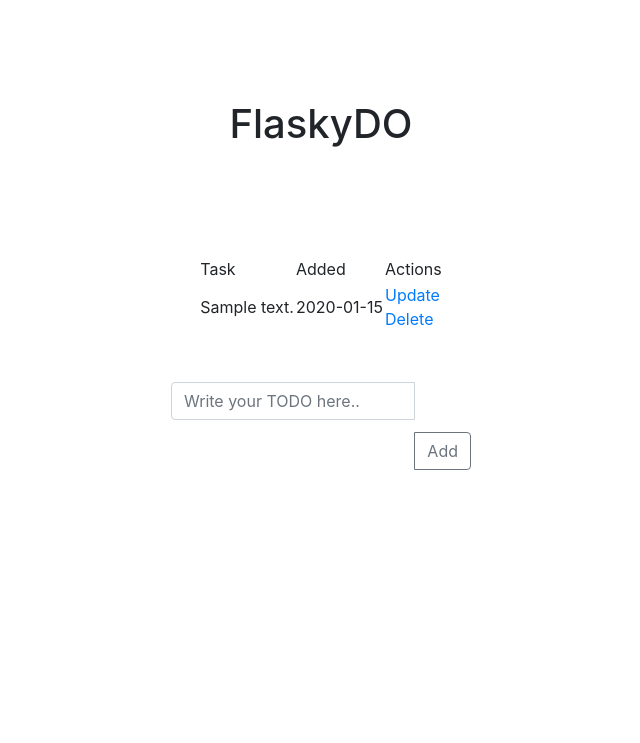
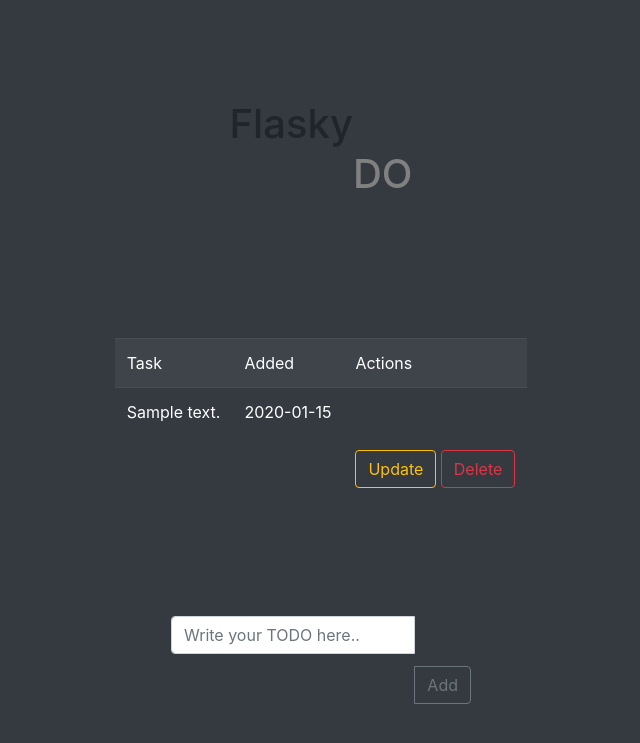
Before and after one commit to RuslanPr0g/FlaskyDO, a Flask app: page / in a window 1280 px wide. Shown: the top 743 px of the page, without its empty margins (319-959 px from the left). Run offline with Flask 2, Linux system fonts and the light colour scheme; tables that the repository leaves empty hold one stand-in row (values such as "Sample post"); some libraries are stand-ins or nearby versions.

Commit message:
new styles

```diff
--- a/app.py
+++ b/app.py
@@ -33,5 +33,17 @@ def index():
         return render_template('index.html', tasks=tasks)
 
 
+@app.route('/delete/<int:id>')
+def delete(id):
+    task_to_del = TODO.query.get_or_404(id)
+
+    try:
+        db.session.delete(task_to_del)
+        db.session.commit()
+        return redirect('/')
+    except:
+        return 'Cannot delete, please try one more time.'
+
+
 if __name__ == "__main__":
     app.run(debug=True)
--- a/templates/base.html
+++ b/templates/base.html
@@ -9,7 +9,7 @@
     <link rel="stylesheet" href="https://stackpath.bootstrapcdn.com/bootstrap/4.5.0/css/bootstrap.min.css" integrity="sha384-9aIt2nRpC12Uk9gS9baDl411NQApFmC26EwAOH8WgZl5MYYxFfc+NcPb1dKGj7Sk" crossorigin="anonymous">
     {% block head %}{% endblock %}
 </head>
-<body>
+<body style="background-color: #343A40;">
     {% block body %}{% endblock %}
 </body>
 </html>
--- a/templates/index.html
+++ b/templates/index.html
@@ -6,9 +6,9 @@
 
 {% block body %}
 <div class="content d-flex flex-column">
-    <h1 class="d-flex justify-content-center">FlaskyDO</h1>
+    <h1 class="d-flex justify-content-center" style="margin-bottom: 40px;">Flasky<span style="color: grey;">DO</span></h1>
 
-    <table class="d-flex justify-content-center">
+    <table class="d-flex justify-content-center table table-striped table-dark">
         <tr>
             <td>Task</td>
             <td>Added</td>
@@ -19,15 +19,14 @@
                 <td>{{ task.content }}</td>
                 <td>{{ task.date_created.date() }}</td>
                 <td>
-                    <a href="#">Update</a>
-                    <br>
-                    <a href="#">Delete</a>
+                    <a href="#" class="btn btn-outline-warning">Update</a>
+                    <a href="/delete/{{ task.id }}" class="btn btn-outline-danger">Delete</a>
                 </td>
             </tr>
         {% endfor %}
     </table>
 
-    <form action="/" method="POST" style="width: 300px; margin:auto;">
+    <form action="/" method="POST" style="width: 300px; margin:auto; margin-top: 50px;">
         <div class="input-group mb-3">
             <input type="text" name="content" id="content" class="form-control" placeholder="Write your TODO here.." aria-label="Write your TODO here.." aria-describedby="basic-addon2">
             <div class="input-group-append">
```
Also changed, not shown: test.db.
